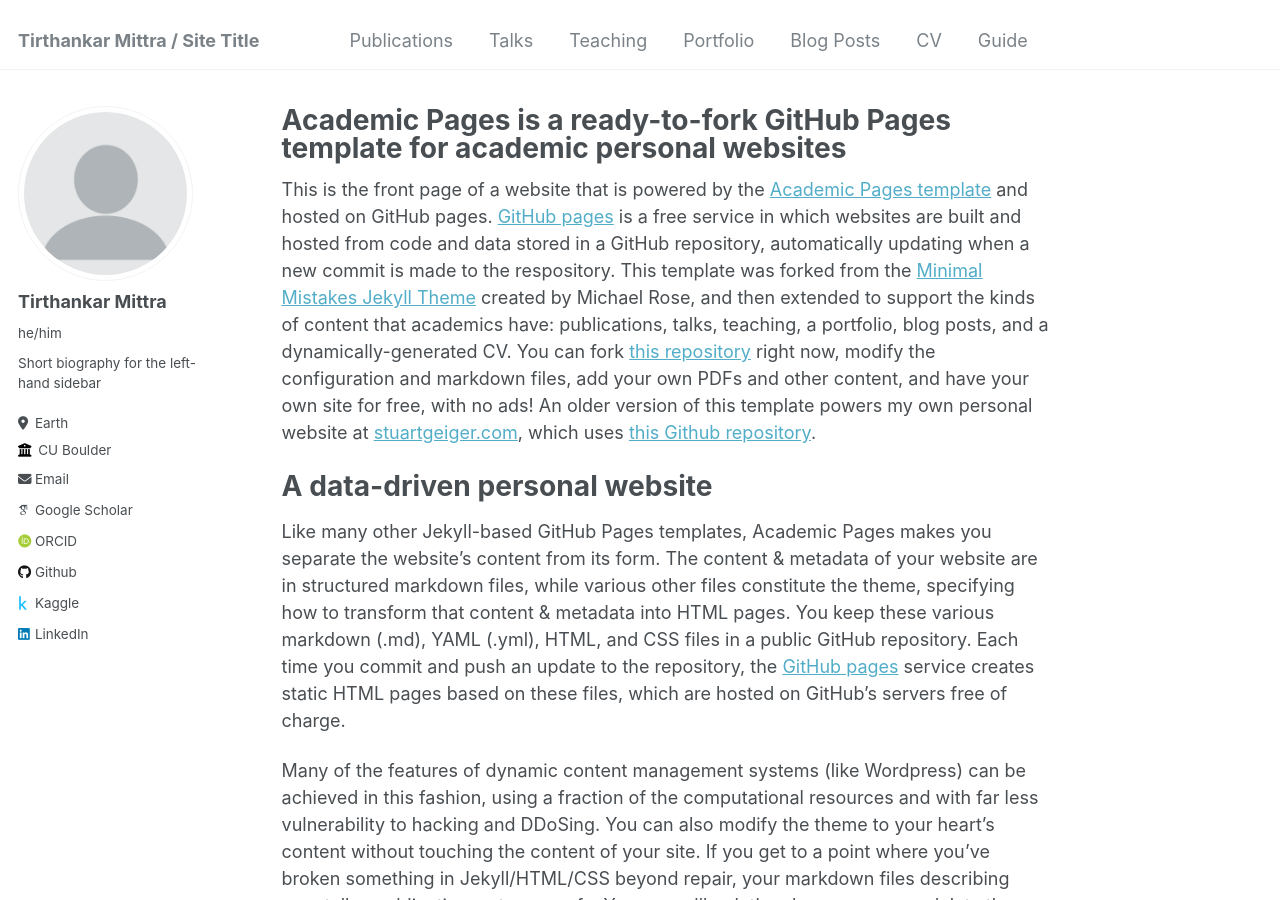
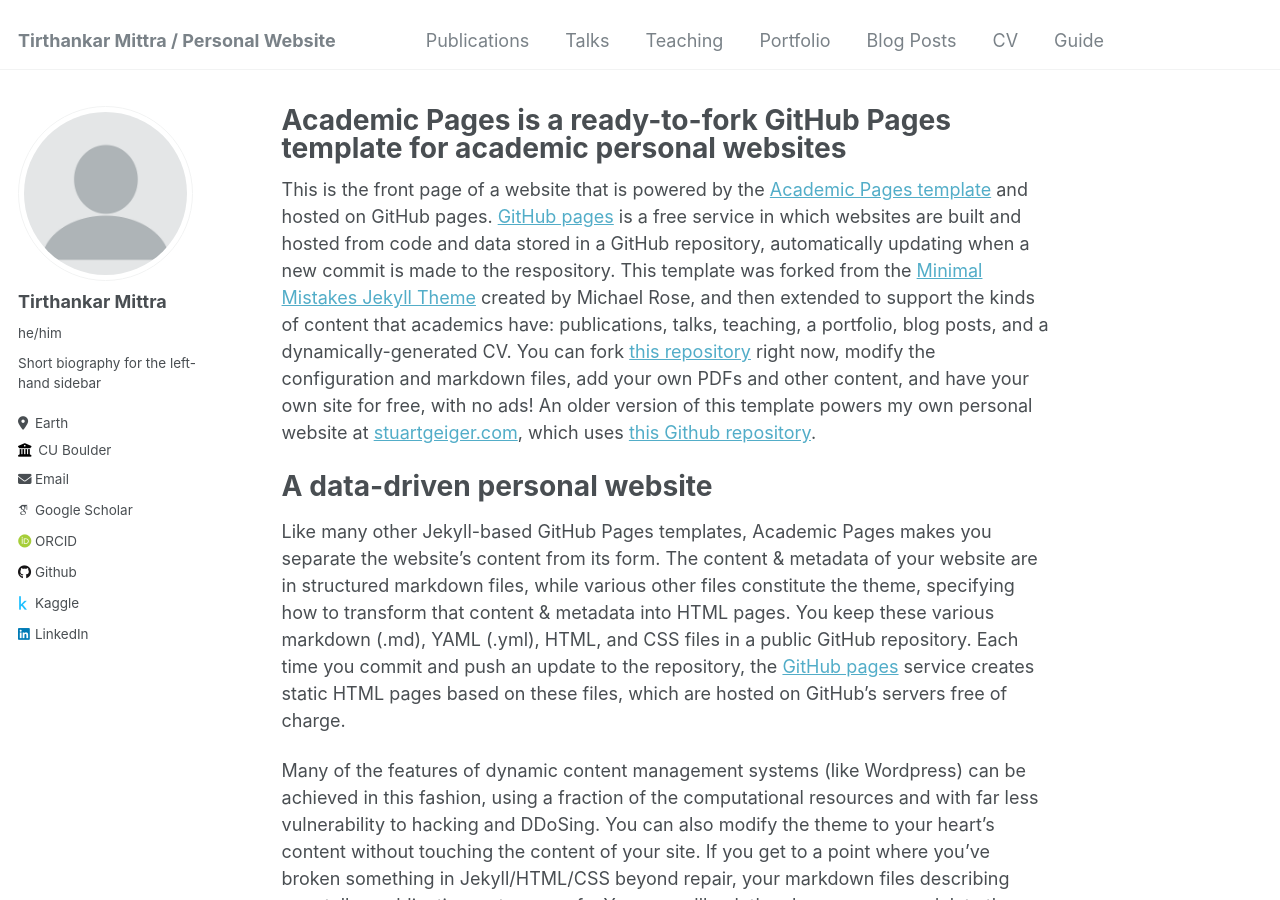
Before and after one commit to tirthankar95/tirthankar_mittra.github.io, a Jekyll site: the page built from _pages/about.md, in a window 1280 px wide and 900 px high. Built offline with Jekyll 4.4.1, drawn with Linux system fonts in a browser that asks for light colours; some web fonts are replaced; part of the change alters nothing that is shown.

```diff
--- a/_config.yml
+++ b/_config.yml
@@ -8,12 +8,11 @@
 
 # Basic Site Settings
 locale                   : "en-US"
-title                    : "Tirthankar Mittra / Site Title"
+title                    : "Tirthankar Mittra / Personal Website"
 title_separator          : "-"
 name                     : &name "Your Name"
 description              : &description "personal description"
 url                      : https://academicpages.github.io # the base hostname & protocol for your site e.g. "https://mmistakes.github.io"
-baseurl                  : "" # the subpath of your site, e.g. "/blog"
 repository               : "academicpages/academicpages.github.io"
 
 # Site Author - The following control what appear as part of the author content on the side bar.
@@ -27,7 +26,6 @@ author:
   bio              : "Short biography for the left-hand sidebar"
   location         : "Earth"
   employer         : "CU Boulder"
-  uri              : # URL
   email            : "tirthankarmittra@gmail.com"
 
   # Academic websites
@@ -36,11 +34,11 @@ author:
   orcid            : "https://orcid.org/0009-0000-2811-1456"
 
   # Repositories and software development
-  github           : "https://github.com/tirthankar95"
-  kaggle           : "https://www.kaggle.com/tirthankarmitra"
+  github           : "tirthankar95"
+  kaggle           : "tirthankarmitra"
 
   # Social media
-  linkedin         : "https://www.linkedin.com/in/tirthankar-mittra-9606889a/"
+  linkedin         : "tirthankar-mittra-9606889a/"
 
 
 # Site Settings
```
Also changed, not shown: images/3953273590_704e3899d5_m.jpg (deleted), images/500x300.png (deleted), images/bio-photo-2.jpg (deleted), images/bio-photo.jpg (deleted), images/foo-bar-identity-th.jpg (deleted), images/foo-bar-identity.jpg (deleted), images/image-alignment-1200x4002.jpg (deleted), images/image-alignment-150x150.jpg (deleted), images/image-alignment-300x200.jpg (deleted), images/image-alignment-580x300.jpg (deleted), images/mstile-144x144.png (deleted), images/mstile-150x150.png (deleted), images/mstile-310x150.png (deleted), images/mstile-310x310.png (deleted), 4 more files.
